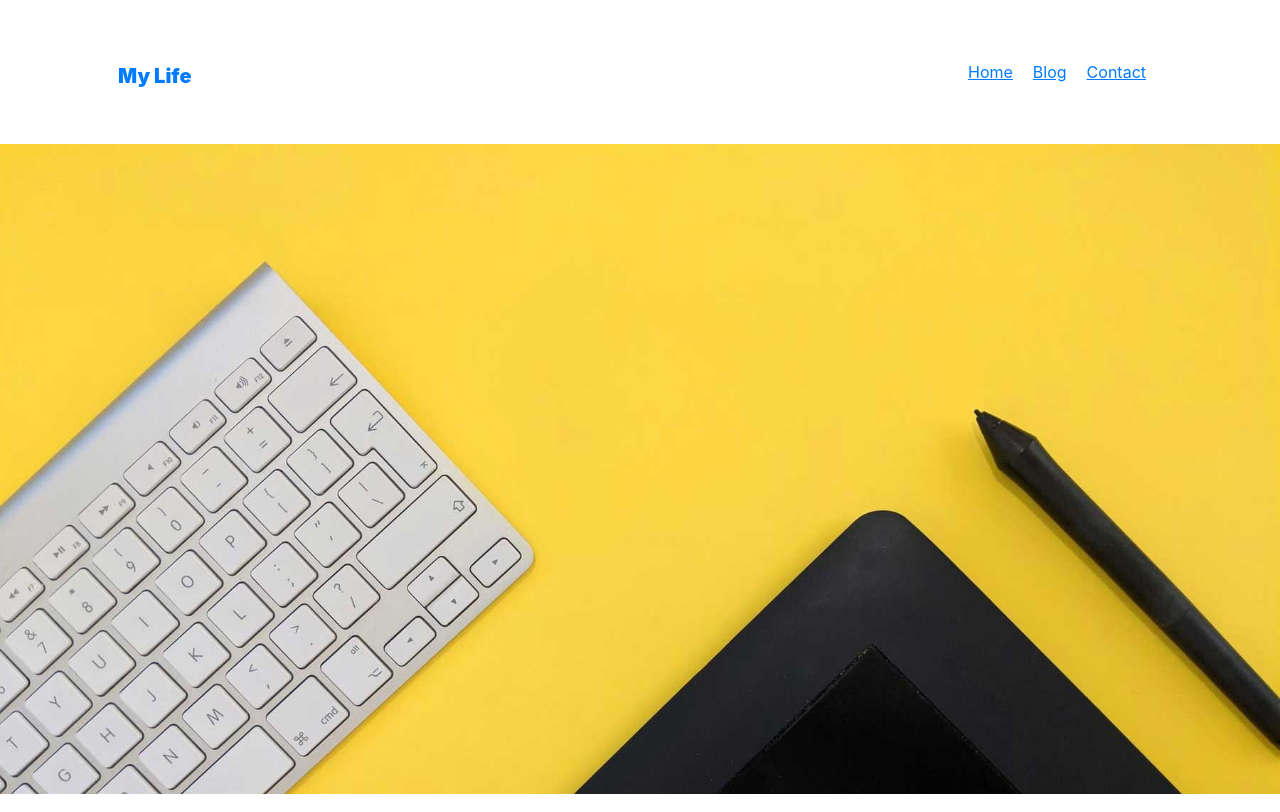
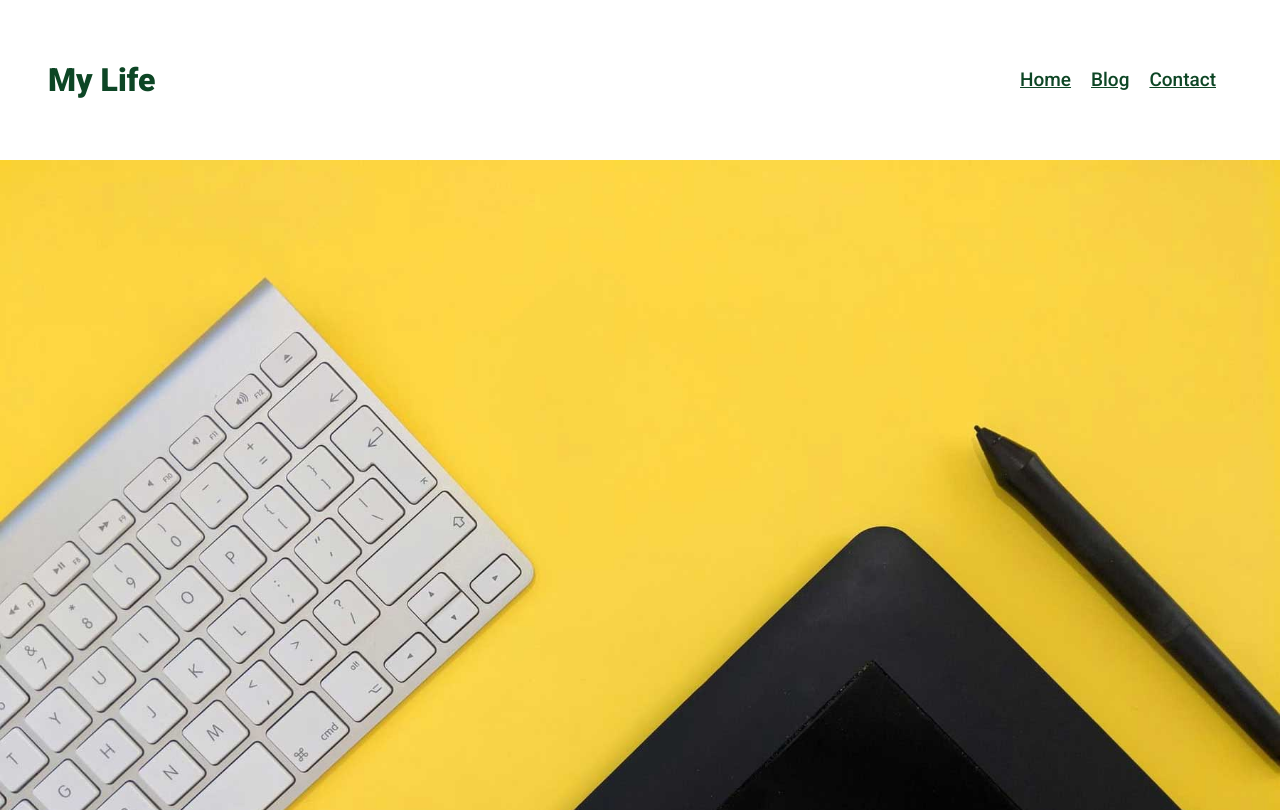
Before and after one commit to mikepenski/reactSimpleBlog, a React (Create React App) app: page / in a window 1280 px wide. Shown: the top 812 px of the page. Built offline with nearby package versions, Linux system fonts and the light colour scheme.

Commit message:
update app

```diff
--- a/src/App.js
+++ b/src/App.js
@@ -1,4 +1,6 @@
 import React from "react";
+import 'bootstrap/dist/css/bootstrap.min.css';
+
 import './assets/css/style.css';
 
 import {
--- a/src/assets/scss/components/header.scss
+++ b/src/assets/scss/components/header.scss
@@ -9,9 +9,13 @@ header{
         justify-content: space-between;
         padding: 3rem;
         .logo{
-            font-size: 2rem;
-            color: $primary;
-            font-weight: 900;
+            a{
+                &.navbar-brand{
+                    font-size: 2rem;
+                    color: $primary;
+                    font-weight: 900;
+                }
+            }
         }
         nav ul li{
             display: inline-block;
--- a/src/assets/scss/components/vars.scss
+++ b/src/assets/scss/components/vars.scss
@@ -38,7 +38,7 @@ $primary:                       #0d4625;
 $primary-light:                 #d6e7f3;
 $secondary:                     #0B5286;
 
-$link-color:                    $secondary;
+$link-color:                    $primary;
 
 $gray-100:                      #fafafa;
 $gray-200:                      #ECEDEF;
@@ -87,3 +87,10 @@ $custom-control-indicator-checked-color: $primary;
 $custom-control-indicator-size: 1.56rem;
 
 $pagewrapper: 2000px;
+
+
+
+// change the theme
+$theme-colors: (
+  "primary": #0d4625
+);
```
Also changed, not shown: src/assets/css/style.css, 1 other file (tests, documents, lock files or other folders).
